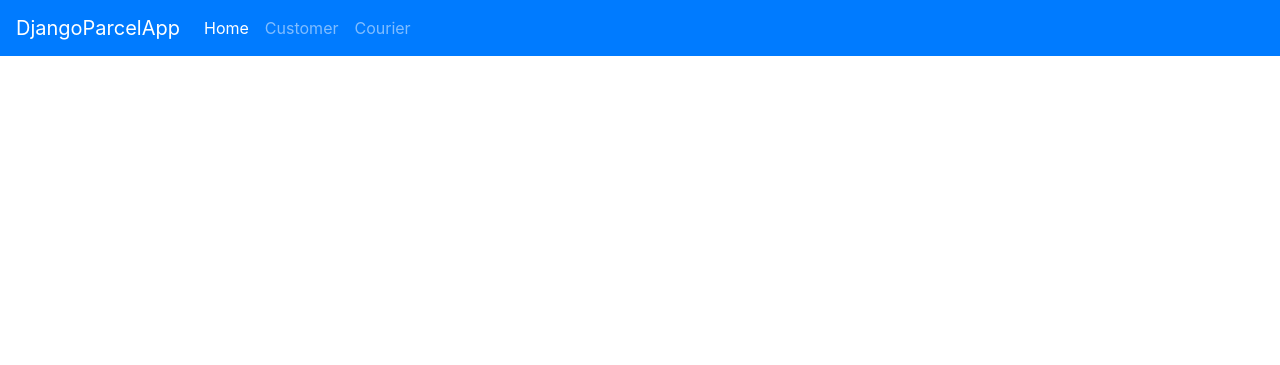
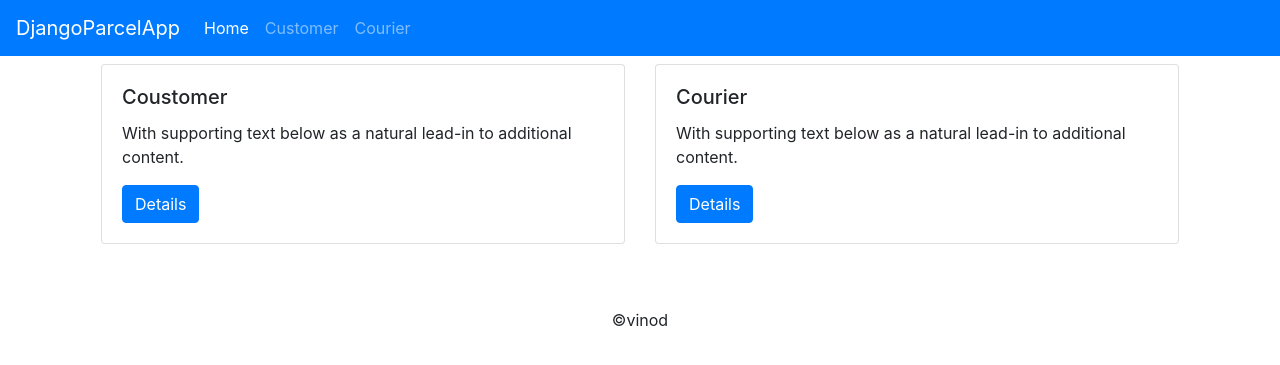
Before and after one commit to vinodkr494/djangoparcel, a Django app: page / in a window 1280 px wide. Shown: the top 365 px of the page. Run offline with Django 3.2, Linux system fonts and the light colour scheme; some libraries are stand-ins or nearby versions.

Commit message:
addiing base.html'

```diff
--- /dev/null
+++ b/main/templates/base.html
@@ -0,0 +1,42 @@
+<!DOCTYPE html>
+<html lang="en">
+<head>
+    <meta charset="UTF-8">
+    <meta http-equiv="X-UA-Compatible" content="IE=edge">
+    <meta name="viewport" content="width=device-width, initial-scale=1.0">
+    <title>{% block title %}{% endblock %}</title>
+    {% comment %} load the bootstrap tag library {% endcomment %}
+    {% load bootstrap4 %}
+
+    {% comment %} load bootstrap css and javascript {% endcomment %}
+    {% bootstrap_css %}
+    {% bootstrap_javascript jquery='full' %}
+
+</head>
+<body>
+<nav class="navbar navbar-expand-md navbar-dark fixed-top bg-primary">
+  <a class="navbar-brand" href="#">DjangoParcelApp</a>
+  <button class="navbar-toggler" type="button" data-toggle="collapse" data-target="#navbarCollapse" aria-controls="navbarCollapse" aria-expanded="false" aria-label="Toggle navigation">
+    <span class="navbar-toggler-icon"></span>
+  </button>
+  <div class="collapse navbar-collapse" id="navbarCollapse">
+    <ul class="navbar-nav mr-auto">
+      <li class="nav-item active">
+        <a class="nav-link" href="{% url 'main:home' %}">Home <span class="sr-only">(current)</span></a>
+      </li>
+      <li class="nav-item">
+        <a class="nav-link" href="{% url 'main:customer_page' %}">Customer</a>
+      </li>
+      <li class="nav-item">
+        <a class="nav-link" href="{% url 'main:courier_page' %}">Courier</a>
+      </li>
+
+    </ul>
+  </div>
+</nav>
+{% block content %}{% endblock %}
+<footer class="mb-5 mt-5 text-center">
+ &copy;vinod
+</footer>
+</body>
+</html>
--- a/main/templates/home.html
+++ b/main/templates/home.html
@@ -1,39 +1,31 @@
-<!DOCTYPE html>
-<html lang="en">
-<head>
-    <meta charset="UTF-8">
-    <meta http-equiv="X-UA-Compatible" content="IE=edge">
-    <meta name="viewport" content="width=device-width, initial-scale=1.0">
-    <title>Home Page</title>
-    {% comment %} load the bootstrap tag library {% endcomment %}
-    {% load bootstrap4 %}
+{% extends 'base.html' %}
+{% block title %}
+  Home Page
+{% endblock title %}
+{% block content %}
+  <div class="container">
+    <div class="col-md-12 col-lg-12 col-12 p-3 mt-5">
+      <div class="row">
+        <div class="col-sm-6">
+          <div class="card">
+            <div class="card-body">
+              <h5 class="card-title">Coustomer</h5>
+              <p class="card-text">With supporting text below as a natural lead-in to additional content.</p>
+              <a href="{% url 'main:customer_page' %}" class="btn btn-primary">Details</a>
+            </div>
+          </div>
+        </div>
+        <div class="col-sm-6">
+          <div class="card">
+            <div class="card-body">
+              <h5 class="card-title">Courier</h5>
+              <p class="card-text">With supporting text below as a natural lead-in to additional content.</p>
+              <a href="{% url 'main:courier_page' %}" class="btn btn-primary">Details</a>
+            </div>
+          </div>
+        </div>
+      </div>
+    </div>
+  </div>
 
-    {% comment %} load bootstrap css and javascript {% endcomment %}
-    {% bootstrap_css %}
-    {% bootstrap_javascript jquery='full' %}
-
-</head>
-<body>
-<nav class="navbar navbar-expand-md navbar-dark fixed-top bg-primary">
-  <a class="navbar-brand" href="#">DjangoParcelApp</a>
-  <button class="navbar-toggler" type="button" data-toggle="collapse" data-target="#navbarCollapse" aria-controls="navbarCollapse" aria-expanded="false" aria-label="Toggle navigation">
-    <span class="navbar-toggler-icon"></span>
-  </button>
-  <div class="collapse navbar-collapse" id="navbarCollapse">
-    <ul class="navbar-nav mr-auto">
-      <li class="nav-item active">
-        <a class="nav-link" href="{% url 'main:home' %}">Home <span class="sr-only">(current)</span></a>
-      </li>
-      <li class="nav-item">
-        <a class="nav-link" href="{% url 'main:customer_page' %}">Customer</a>
-      </li>
-      <li class="nav-item">
-        <a class="nav-link" href="{% url 'main:courier_page' %}">Courier</a>
-      </li>
-
-    </ul>
-  </div>
-</nav>
-
-</body>
-</html>
+{% endblock  %}
--- /dev/null
+++ b/main/templates/sign_in.html
@@ -0,0 +1 @@
+{{form}}
--- a/parcelapp/urls.py
+++ b/parcelapp/urls.py
@@ -16,8 +16,12 @@ Including another URLconf
 from django.contrib import admin
 from django.urls import path
 from django.urls.conf import include
+from django.contrib.auth import views as auth_views
+
 
 urlpatterns = [
-    path('admin/', admin.site.urls),
-    path('', include('main.urls')),
+    path("admin/", admin.site.urls),
+    path("", include("main.urls")),
+    path("sign-in/", auth_views.LoginView.as_view(template_name="sign_in.html")),
+    path("sign-out/", auth_views.LogoutView.as_view(next_page="/")),
 ]
```
Also changed, not shown: main/urls.py (+5 -4 lines), main/views.py (+5 -3 lines).
